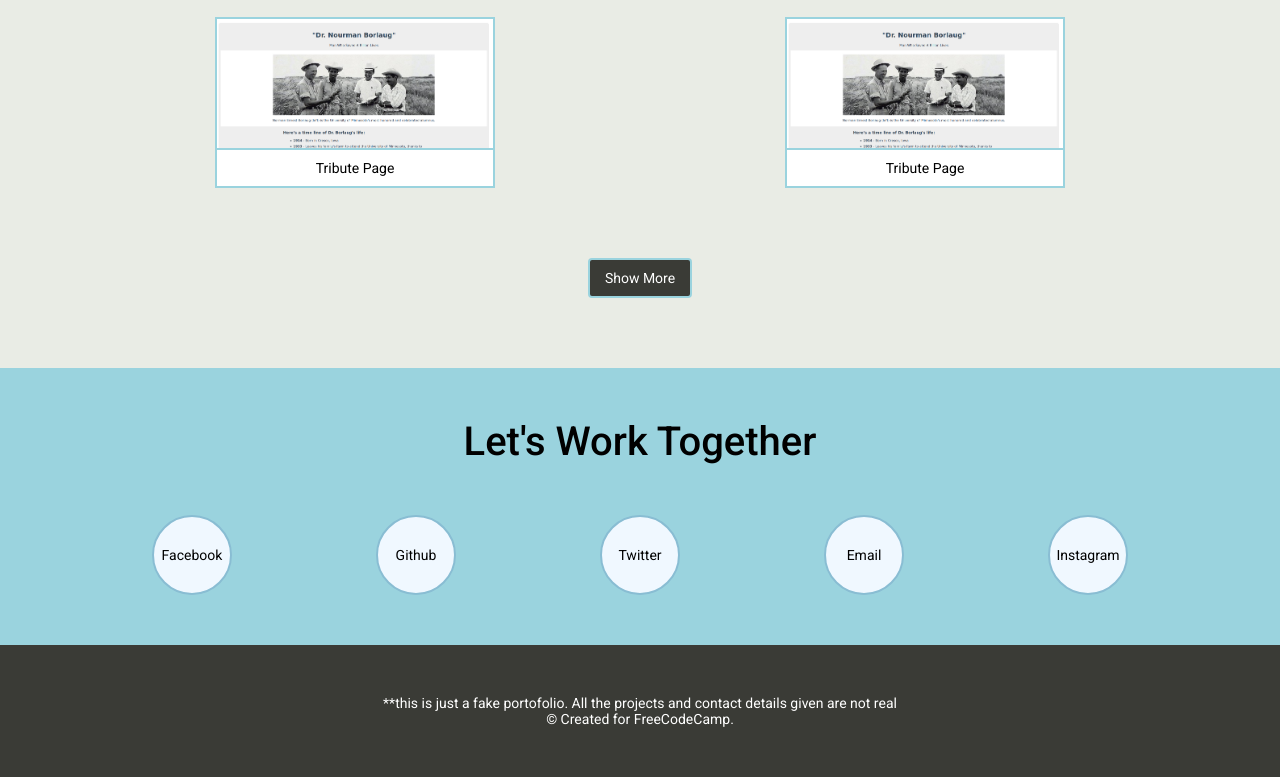
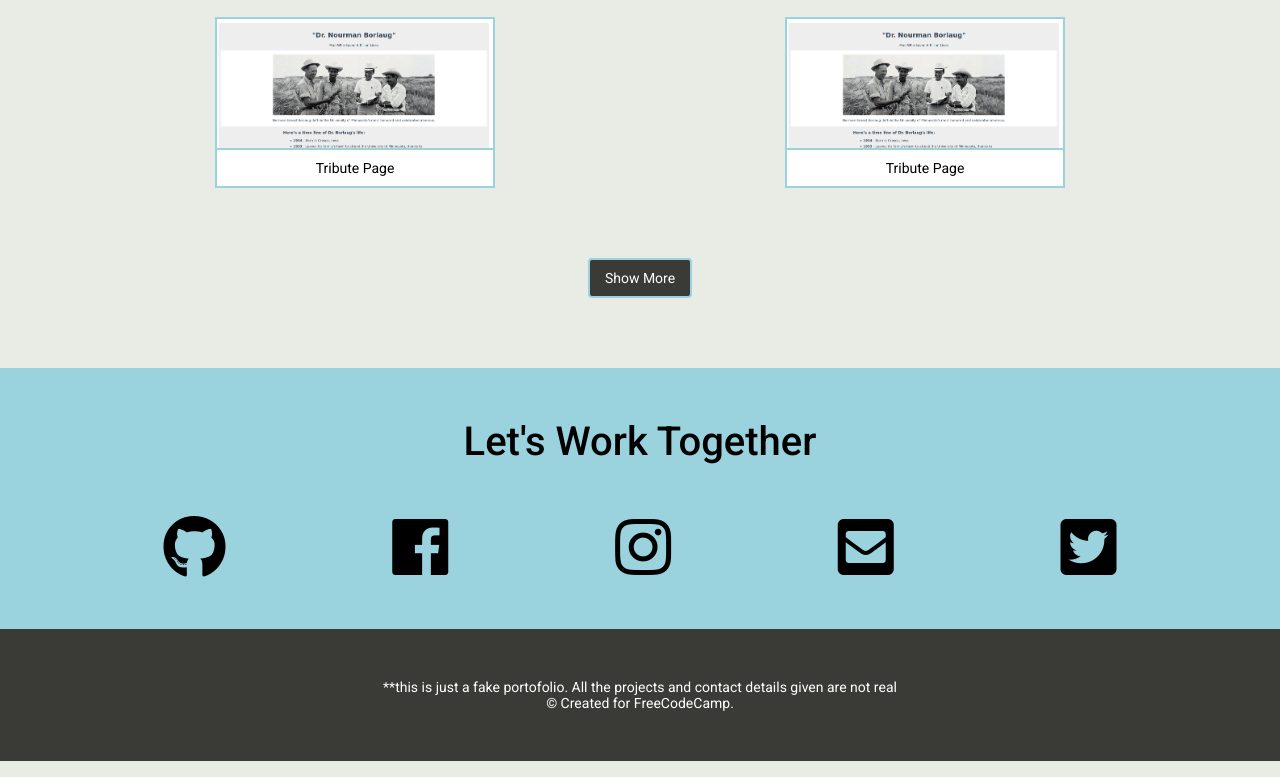
Before and after one commit to yuhanasy/personal-page-project, a plain HTML site: page index.html in a window 1280 px wide. Shown: the part 1298-2075 px from the top of the page. Drawn offline with Linux system fonts and the light colour scheme; a script that the page names is missing.

Commit message:
change icon

```diff
--- a/index.html
+++ b/index.html
@@ -7,6 +7,7 @@
     <meta name="viewport" content="width=device-width, initial-scale=1">
     <link rel="stylesheet" type="text/css" media="screen" href="styles.css" />
     <link href="https://fonts.googleapis.com/css?family=Roboto:400,500,900" rel="stylesheet">
+    <link rel="stylesheet" href="https://use.fontawesome.com/releases/v5.1.0/css/all.css" integrity="sha384-lKuwvrZot6UHsBSfcMvOkWwlCMgc0TaWr+30HWe3a4ltaBwTZhyTEggF5tJv8tbt" crossorigin="anonymous">
     <script src="main.js"></script>
 </head>
 <body>
@@ -65,12 +66,14 @@
     <section id="contact">
             <h2>Let's Work Together</h2>
             <div id="medsos-wraper">
-                <div class="medsos">Facebook</div>
-                <div class="medsos">Github</div>
-                <div class="medsos">Twitter</div>
-                <div class="medsos">Email</div>
-                <div class="medsos">Instagram</div>
+                <a href="https://github.com/yuhanasy"><i class="fab fa-github fa-2x"></i></a>
+                <a href="https://web.facebook.com/yuhanas.yulianto" target="_blank"><i class="fab fa-facebook fa-2x"></i></a>
+                <a href="https://www.instagram.com/doubley.dsgn/?hl=id"><i class="fab fa-instagram fa-2x"></i></a>
+                <a href="#"><i class="fas fa-envelope-square fa-2x"></i></a>
+                <a href="#"><i class="fab fa-twitter-square fa-2x"></i></a>
             </div>
+
+
     </section>
     <footer>
         <p>**this is just a fake portofolio. All the projects and contact details given are not real<br>
--- a/styles.css
+++ b/styles.css
@@ -106,16 +106,7 @@ figure figcaption {
     margin-top: 50px;
     display: flex;
     justify-content: space-around;
-}
-.medsos {
-    width: 80px;
-    height: 80px;
-    background-color: aliceblue;
-    border: 2px solid #89bdd3;
-    border-radius: 50%;
-    display: flex;
-    align-items: center;
-    justify-content: center
+    font-size: 2rem;
 }
 footer {
     background-color: #3a3b36;
@@ -137,5 +128,9 @@ a {
         grid-template-columns: 400px;
         grid-template-rows: repeat(6, auto);
         grid-gap: 20px;
+        justify-content: center;
+    }
+    #medsos-wraper {
+        font-size: 1rem;
     }
 }
```
